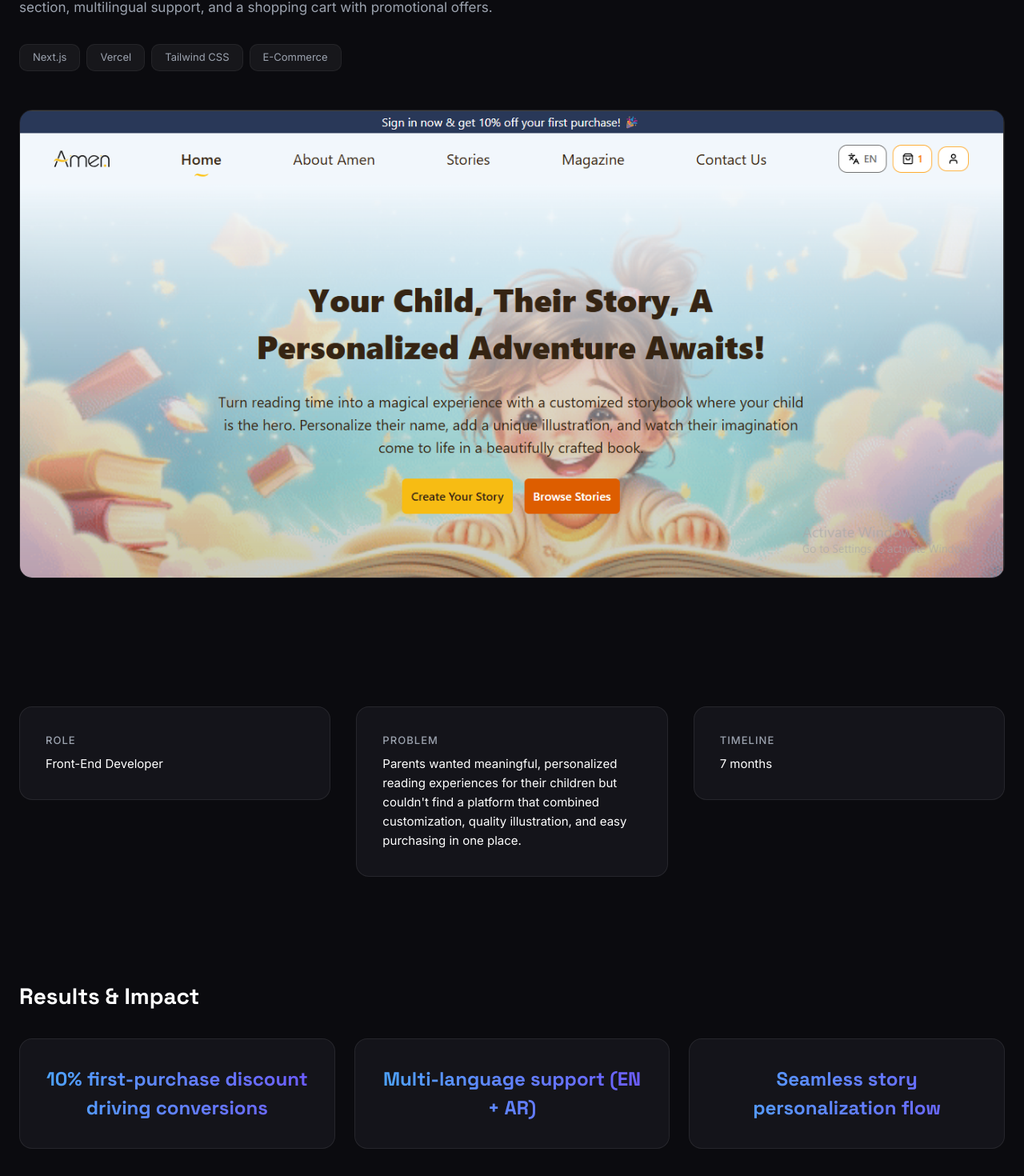
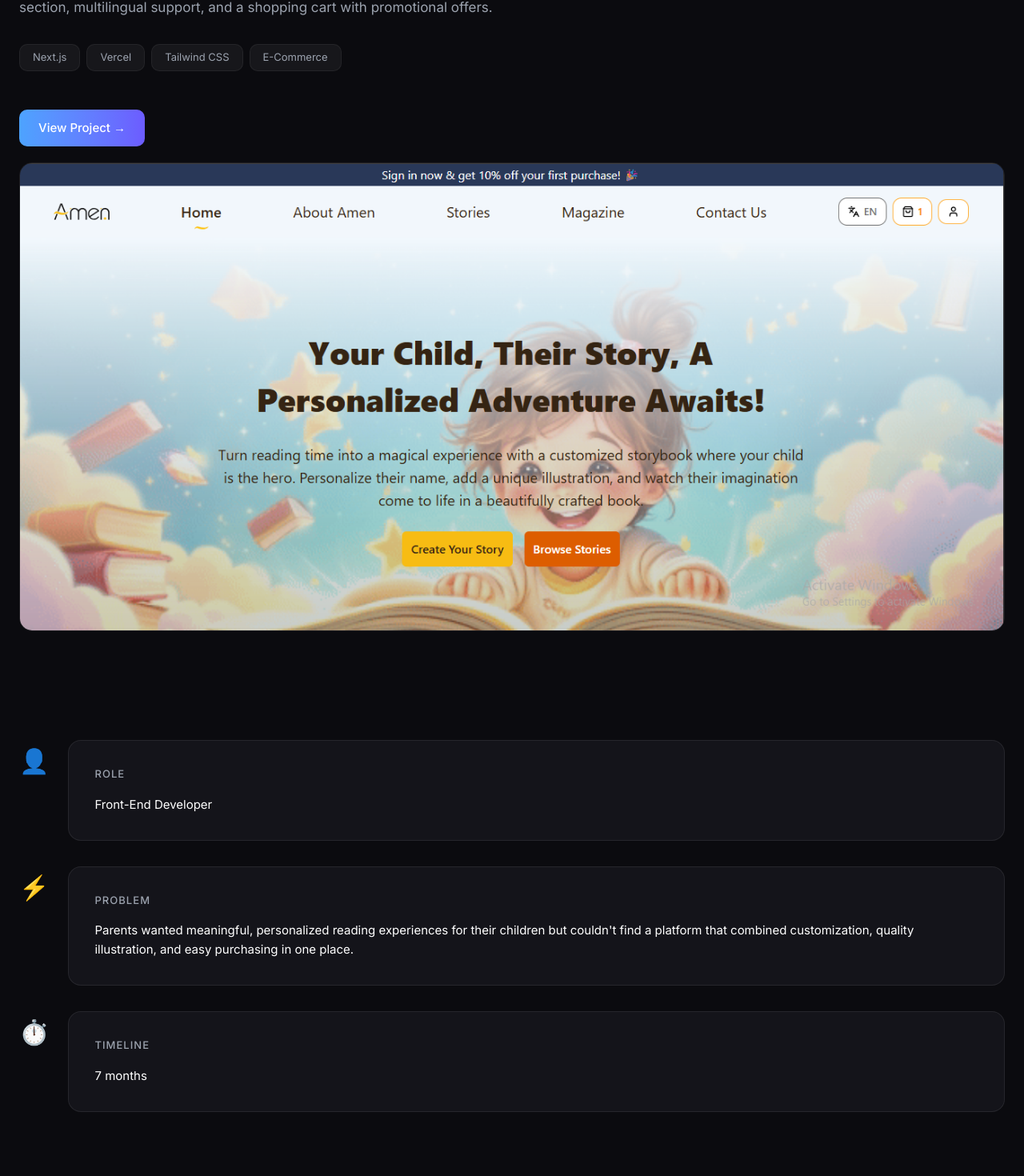
Before and after one commit to Mohamedkhaled68/portfolio, a React (Vite) app: page /projects/amen in a window 1280 px wide. Shown: the part 430-1900 px from the top of the page at 80% size. Built offline with nearby package versions, Linux system fonts and the light colour scheme; no server answers.

Commit message:
UI edits - Data edits

```diff
--- a/src/lib/data.ts
+++ b/src/lib/data.ts
@@ -17,6 +17,7 @@ export const projects = [
             "Sub-1.5s page load time",
         ],
         timeline: "6 months",
+        projectUrl: "https://ksadonatella.tech",
     },
 
     ,
@@ -37,6 +38,7 @@ export const projects = [
             "Growing community of design learners",
         ],
         timeline: "2 months",
+        projectUrl: "https://learn2ux.com",
     },
 
     {
@@ -56,6 +58,7 @@ export const projects = [
             "Seamless story personalization flow",
         ],
         timeline: "7 months",
+        projectUrl: "https://amenstories.com",
     },
 
     {
@@ -81,13 +84,14 @@ export const projects = [
             "500+ partner schools onboarded",
         ],
         timeline: "2 months",
+        projectUrl: "https://masar.work",
     },
 
     {
         id: "antje-k-art",
         title: "Antje-K Art",
         description:
-            "A minimalist and elegant online gallery for German artist Antje Krüger, showcasing her original fine art works — primarily mixed-media pieces on canvas. The site presents her portfolio in a clean, gallery-style layout with individual work pages, detailed dimensions and medium info, a curated gallery view, an about section, and a direct contact link — giving collectors and admirers an intimate digital encounter with her art.",
+            "A minimalist and elegant online gallery showcasing original fine art works — primarily mixed-media pieces on canvas. The site presents the portfolio in a clean, gallery-style layout with individual work pages, detailed dimensions and medium info, a curated gallery view, and a direct contact link — giving collectors and admirers an intimate digital encounter with the art.",
         shortDesc: "Fine art portfolio & gallery for visual artist",
         image: "/images/antje-k/antje-1.png",
         tags: ["React", "Next.js", "Tailwind CSS", "Portfolio"],
@@ -100,6 +104,7 @@ export const projects = [
             "Full artwork catalog with dimensions & medium",
         ],
         timeline: "1 month",
+        projectUrl: "https://www.antje-k.art/",
     },
 ];
 
@@ -109,17 +114,23 @@ export const skills = {
         { name: "Next.js", desc: "Full-stack React framework" },
         { name: "TypeScript", desc: "Type-safe JavaScript" },
         { name: "JavaScript", desc: "ES6+ & modern patterns" },
+        { name: "Zustand", desc: "Lightweight global state" },
+        { name: "TanStack Query", desc: "Server state & data fetching" },
+        { name: "Redux Toolkit", desc: "Scalable state architecture" },
     ],
     "UI Development": [
         { name: "HTML5", desc: "Semantic & accessible markup" },
         { name: "CSS3", desc: "Modern layouts & animations" },
         { name: "TailwindCSS", desc: "Utility-first styling" },
-        { name: "Sass", desc: "Advanced CSS preprocessing" },
+        { name: "Shadcn UI", desc: "Accessible component library" },
     ],
-    Tools: [
+    "Tools & Backend": [
         { name: "Git", desc: "Version control & collaboration" },
-        { name: "Webpack", desc: "Module bundling & optimization" },
         { name: "Vite", desc: "Next-gen build tooling" },
+        { name: "Vercel", desc: "Cloud deployment platform" },
+        { name: "Supabase", desc: "Open-source Firebase alternative" },
+        { name: "Express.js", desc: "Node.js backend framework" },
+        { name: "MongoDB", desc: "NoSQL database" },
     ],
 };
 
--- a/src/pages/About.tsx
+++ b/src/pages/About.tsx
@@ -1,7 +1,7 @@
 import { motion } from "motion/react";
 import { SectionReveal } from "../components/SectionReveal";
 import { experience } from "../lib/data";
-import { ImageWithFallback } from "../components/figma/ImageWithFallback";
+import { ImageWithFallback } from "../components/ui/ImageWithFallback";
 
 const techBadges = [
     "React",
--- a/src/pages/Home.tsx
+++ b/src/pages/Home.tsx
@@ -10,7 +10,7 @@ import {
 } from "lucide-react";
 import { SectionReveal } from "../components/SectionReveal";
 import { projects, skills } from "../lib/data";
-import { ImageWithFallback } from "../components/figma/ImageWithFallback";
+import { ImageWithFallback } from "../components/ui/ImageWithFallback";
 
 const categoryIcons: Record<string, typeof Code> = {
     "Front-End Development": Code,
@@ -206,7 +206,8 @@ export function Home() {
                                             passion:
                                         </span>{" "}
                                         <span className="text-[#27C93F]">
-                                            "Crafting beautiful UIs and high-performance applications"
+                                            "Crafting beautiful UIs and
+                                            high-performance applications"
                                         </span>
                                         ,{"\n"}
                                         {"  "}
@@ -277,7 +278,7 @@ export function Home() {
                                         key={category}
                                         delay={catIdx * 0.1}
                                     >
-                                        <div className="group bg-[#14141A] rounded-2xl border border-white/[0.08] p-8 hover:border-[#4DA3FF]/30 transition-all duration-500 hover:-translate-y-1 hover:shadow-[0_0_40px_rgba(77,163,255,0.08)]">
+                                        <div className="group h-full bg-[#14141A] rounded-2xl border border-white/[0.08] p-8 hover:border-[#4DA3FF]/30 transition-all duration-500 hover:-translate-y-1 hover:shadow-[0_0_40px_rgba(77,163,255,0.08)]">
                                             <div className="w-12 h-12 rounded-xl bg-gradient-to-br from-[#4DA3FF]/20 to-[#6C5CFF]/20 flex items-center justify-center mb-6">
                                                 <Icon
                                                     size={22}
@@ -362,9 +363,9 @@ export function Home() {
                             <SectionReveal key={project?.id} delay={i * 0.1}>
                                 <Link
                                     to={`/projects/${project?.id}`}
-                                    className="group block"
+                                    className="group block h-full"
                                 >
-                                    <div className="relative bg-[#14141A] rounded-2xl border border-white/[0.08] overflow-hidden hover:border-[#4DA3FF]/30 transition-all duration-500 hover:-translate-y-1 hover:shadow-[0_0_40px_rgba(77,163,255,0.08)]">
+                                    <div className="relative bg-[#14141A] h-full rounded-2xl border border-white/[0.08] overflow-hidden hover:border-[#4DA3FF]/30 transition-all duration-500 hover:-translate-y-1 hover:shadow-[0_0_40px_rgba(77,163,255,0.08)]">
                                         <div className="aspect-[16/10] overflow-hidden">
                                             <ImageWithFallback
                                                 src={project?.image}
--- a/src/pages/ProjectDetail.tsx
+++ b/src/pages/ProjectDetail.tsx
@@ -3,7 +3,7 @@ import { motion } from "motion/react";
 import { ArrowLeft } from "lucide-react";
 import { SectionReveal } from "../components/SectionReveal";
 import { projects } from "../lib/data";
-import { ImageWithFallback } from "../components/figma/ImageWithFallback";
+import { ImageWithFallback } from "../components/ui/ImageWithFallback";
 
 export function ProjectDetail() {
     const { id } = useParams();
@@ -89,6 +89,21 @@ export function ProjectDetail() {
                                 </span>
                             ))}
                         </div>
+
+                        {project.projectUrl && (
+                            <a
+                                href={project.projectUrl}
+                                target="_blank"
+                                rel="noopener noreferrer"
+                                className="inline-block px-6 py-3 bg-gradient-to-r from-[#4DA3FF] to-[#6C5CFF] text-white rounded-lg font-medium hover:opacity-90 transition-opacity mb-5"
+                                style={{
+                                    fontFamily: "'Inter', sans-serif",
+                                    fontSize: "0.9375rem",
+                                }}
+                            >
+                                View Project →
+                            </a>
+                        )}
                     </motion.div>
 
                     <motion.div
@@ -108,19 +123,33 @@ export function ProjectDetail() {
             </section>
 
             {/* Overview */}
-            <section className="py-16">
-                <div className="max-w-[1320px] mx-auto px-6 grid md:grid-cols-3 gap-8">
+            <section className="py-10">
+                <div className="max-w-[1320px] mx-auto px-6">
+                    <div className="relative space-y-8">
                         {[
-                        { label: "Role", value: project.role },
-                        { label: "Problem", value: project.problem },
-                        { label: "Timeline", value: project.timeline },
+                            { label: "Role", value: project.role, icon: "👤" },
+                            {
+                                label: "Problem",
+                                value: project.problem,
+                                icon: "⚡",
+                            },
+                            {
+                                label: "Timeline",
+                                value: project.timeline,
+                                icon: "⏱️",
+                            },
                         ].map((item, i) => (
-                        <SectionReveal key={item.label} delay={i * 0.1}>
-                            <div className="bg-[#14141A] rounded-2xl border border-white/[0.08] p-8">
+                            <SectionReveal key={item.label} delay={i * 0.15}>
+                                <div className="flex gap-6">
+                                    <div className="text-3xl pt-2">
+                                        {item.icon}
+                                    </div>
+                                    <div className="flex-1 bg-[#14141A] rounded-2xl border border-white/[0.08] p-8">
                                         <h3
-                                    className="text-[#9CA3AF] mb-2"
+                                            className="text-[#9CA3AF] mb-4"
                                             style={{
-                                        fontFamily: "'Inter', sans-serif",
+                                                fontFamily:
+                                                    "'Inter', sans-serif",
                                                 fontSize: "0.8125rem",
                                                 fontWeight: 500,
                                                 textTransform: "uppercase",
@@ -132,7 +161,8 @@ export function ProjectDetail() {
                                         <p
                                             className="text-white"
                                             style={{
-                                        fontFamily: "'Inter', sans-serif",
+                                                fontFamily:
+                                                    "'Inter', sans-serif",
                                                 fontSize: "0.9375rem",
                                                 lineHeight: 1.6,
                                             }}
@@ -140,8 +170,10 @@ export function ProjectDetail() {
                                             {item.value}
                                         </p>
                                     </div>
+                                </div>
                             </SectionReveal>
                         ))}
+                    </div>
                 </div>
             </section>
 
@@ -163,7 +195,7 @@ export function ProjectDetail() {
                     <div className="grid md:grid-cols-3 gap-6">
                         {project.results.map((result, i) => (
                             <SectionReveal key={i} delay={i * 0.1}>
-                                <div className="bg-[#14141A] rounded-2xl border border-white/[0.08] p-8 text-center">
+                                <div className="bg-[#14141A] rounded-2xl border border-white/[0.08] p-8 text-center h-full flex items-center justify-center">
                                     <div
                                         className="bg-gradient-to-r from-[#4DA3FF] to-[#6C5CFF] bg-clip-text text-transparent"
                                         style={{
```
Also changed, not shown: src/pages/Projects.tsx (+59 -11 lines), src/components/ui/ImageWithFallback.tsx (renamed from src/components/figma/ImageWithFallback.tsx). Lines whose indentation alone changed are shown as unchanged.
